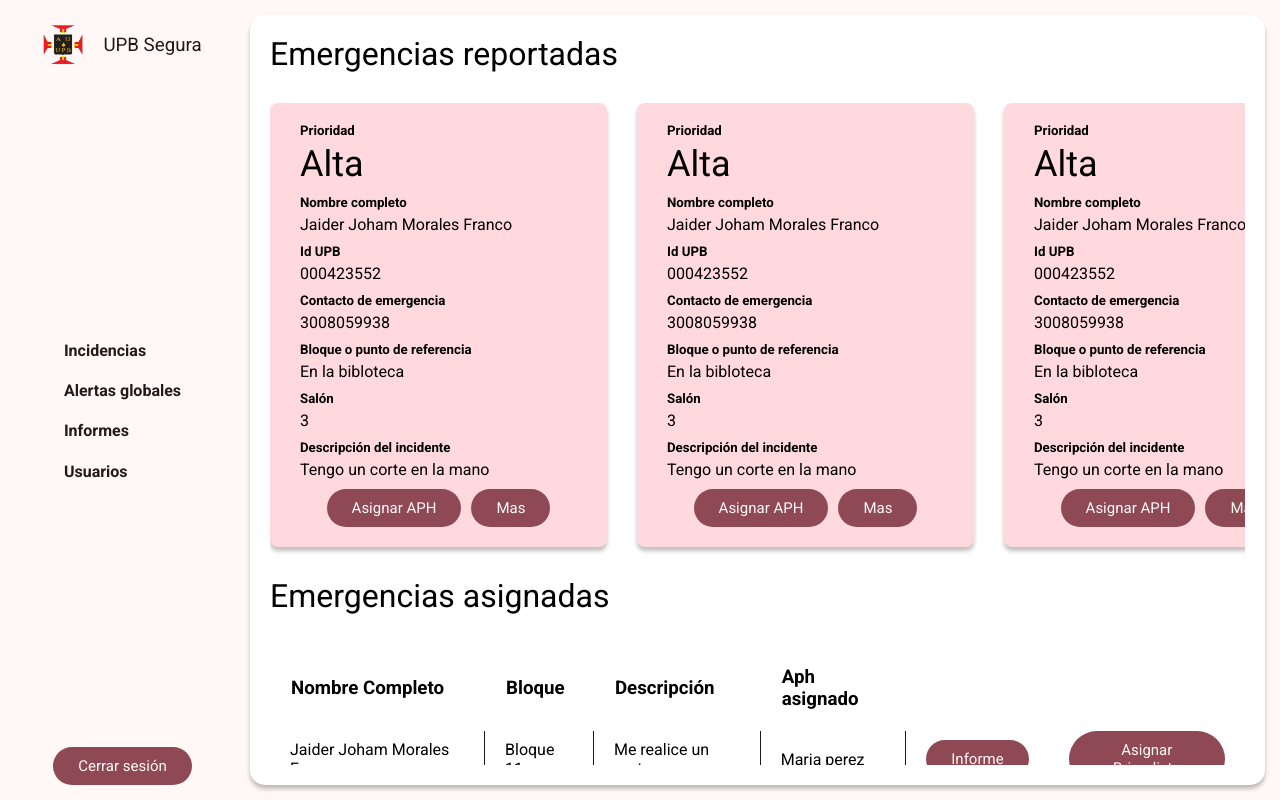
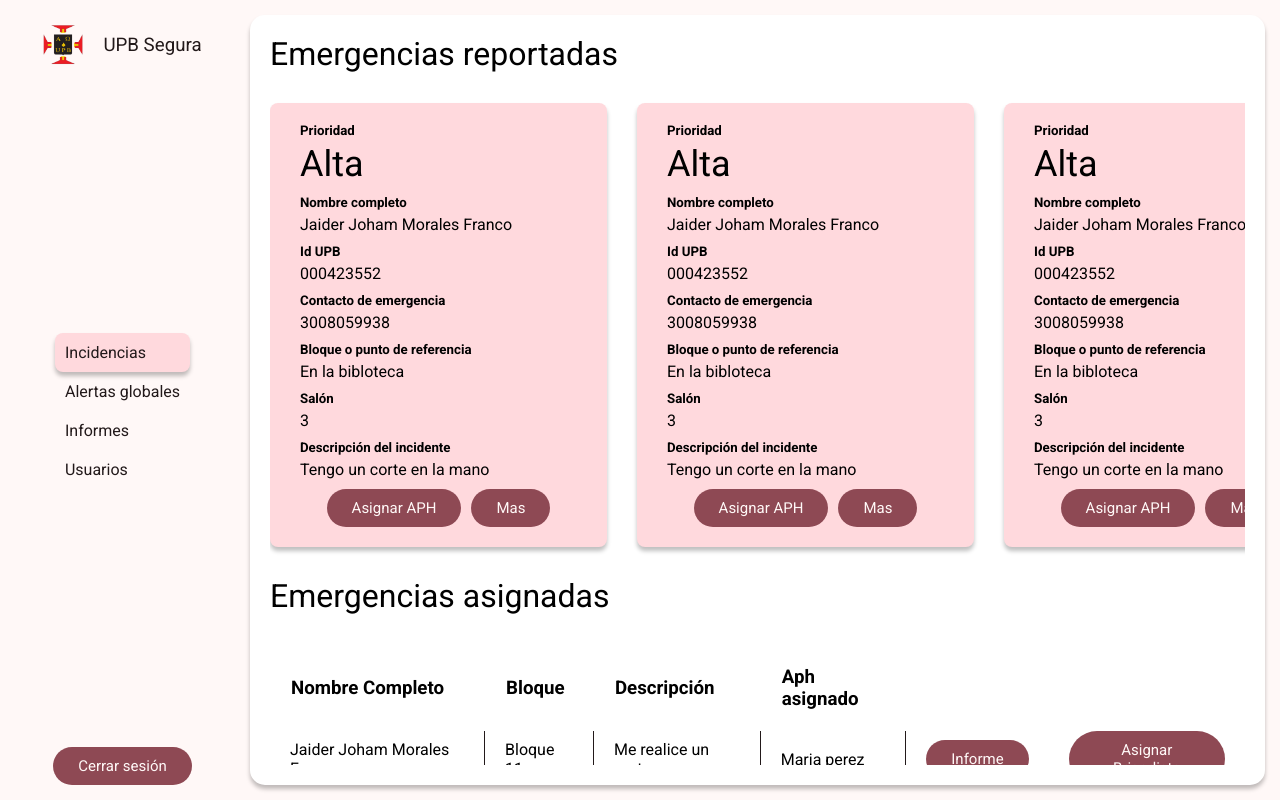
Before and after one commit to Proyecto-aplicado-en-TIC-2/app-administradores, an Angular app: page /incidents in a window 1280 px wide. Built offline with nearby package versions, Linux system fonts and the light colour scheme.

Commit message:
fix: Cambio en el diseño del sidenav

```diff
--- a/src/app/layout/sidenav/sidenav.component.css
+++ b/src/app/layout/sidenav/sidenav.component.css
@@ -26,6 +26,21 @@
      a{
        text-decoration: none;
        color: var(--md-sys-color-on-surface);
+       display: flex;
+
+
+       &.active{
+         background: var(--md-sys-color-primary-container);
+         color: var(--md-sys-color-on-surface);
+         border-radius: 8px;
+         box-shadow: 0 4px 4px 0 var(--md-sys-color-shadow);
+
+       }
+       h4{
+         margin: 10px ;
+         font-weight: normal;
+         font-size: 16px;
+       }
      }
     }
   }
```
